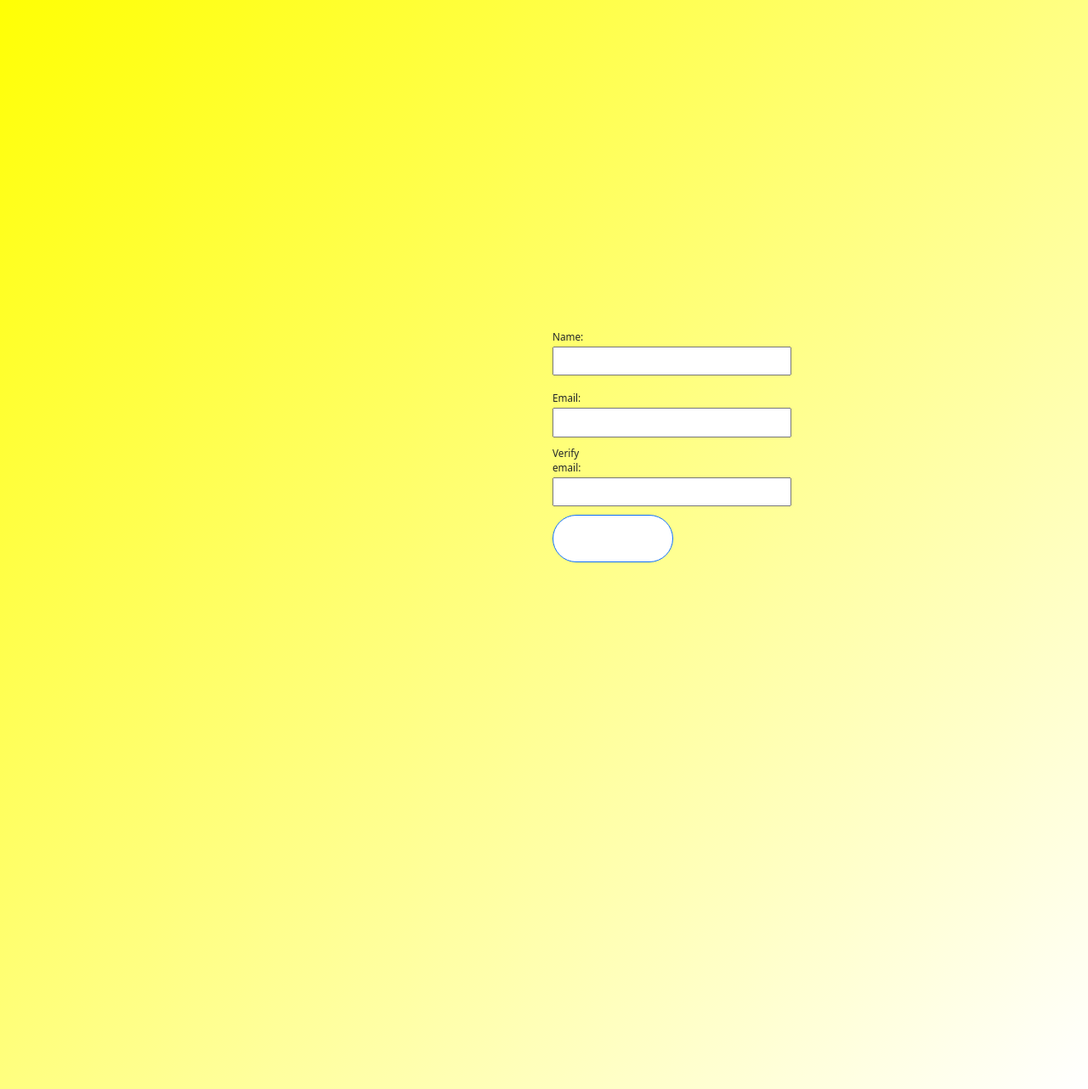
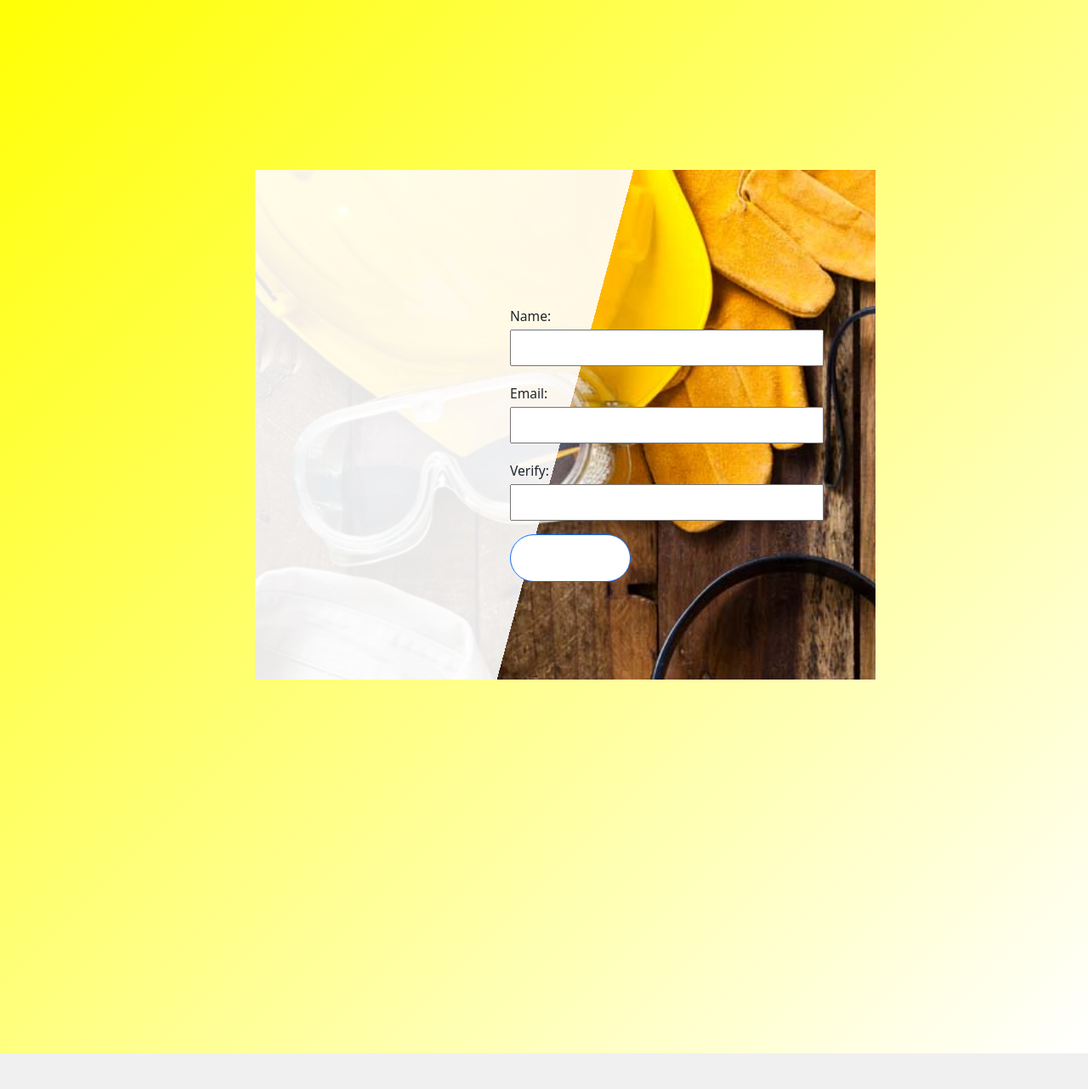
Before and after one commit to ENRIQUE0957/affordableContractors, a Django app: page / in a window 1280 px wide. Shown: the part 1910-3192 px from the top of the page at 85% size. After the commit the page ends 3150 px from the top, so only its background shows below. Run offline with Django 3.2, Linux system fonts and the light colour scheme.

Commit message:
changes to the form
changes to the form

```diff
--- a/static/css/styles.css
+++ b/static/css/styles.css
@@ -208,16 +208,16 @@ html {
 }
 .section-book{
   position:relative;
-  padding:15rem 15rem;
+  padding:15rem;
   background-image: linear-gradient(to right bottom, yellow,
   rgba(255,255,255,0.6));
-  background-size:cover;
+  background-size:100%;
 
 
 }
 .book-form {
   margin: 0;
-  padding: 12rem 15rem;
+  padding: 9rem 10rem;
   margin-left: 5rem;
   margin-bottom:20rem;
 
@@ -229,9 +229,10 @@ html {
 
 
 
+
 }
 form{
-  font-size:3rem;
+  font-size:4rem;
 
 }
 .id_name{
@@ -239,5 +240,18 @@ form{
 }
 form{
   padding:15rem 30rem;
-  background-imager-gradient(105deg, rgba(255, 255, 255, 0.9) 0%, rgba(255, 255, 255, 0.9) 50%, transparent 50% ), url(../img/nat-10.jpg);
+  background-image:linear-gradient(105deg, rgba(255, 255, 255, 0.9) 0%, rgba(255, 255, 255, 0.9) 50%, transparent 50% ), url(../images/main-cover-1.png);
+  background-size:cover;
+  height:60rem;
+  align-items: center;
+
 }
+label{
+
+}
+input{
+margin-right:4rem;
+}
+p{
+  align-items: center;
+}
--- a/userForm/models.py
+++ b/userForm/models.py
@@ -4,4 +4,4 @@ from django.db import models
 class UserInfo(models.Model):
     name = models.CharField(max_length=260)
     email = models.EmailField()
-    verify_email = models.EmailField()
+    verify = models.EmailField()
```
